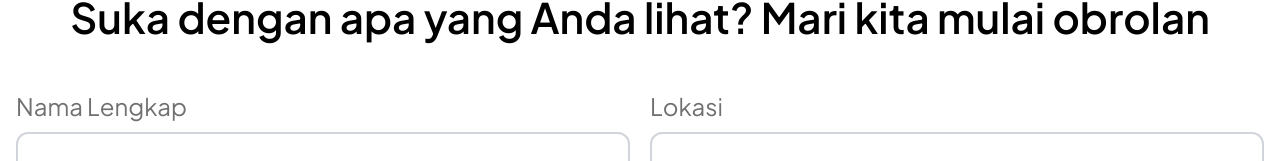
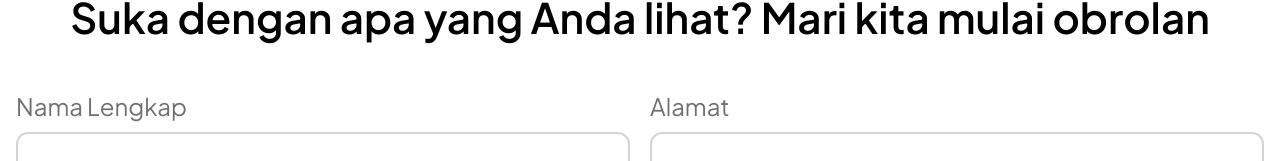
Before and after one commit to muamarzidan/Placeair, a React (Vite) app: page /contact in a window 1280 px wide. Shown: the part 791-952 px from the top of the page. Built offline with nearby package versions, Linux system fonts and the light colour scheme.

Commit message:
feat : responsive and logic contact

```diff
--- a/src/components/ContactForm.jsx
+++ b/src/components/ContactForm.jsx
@@ -120,7 +120,7 @@ export default function ContactForm() {
                 </div>
                 <div className="flex flex-col h-auto gap-6 basis-full sm:basis-1/2">
                     <div id="location-input" className="flex flex-col w-full gap-2">
-                        <label htmlFor="location" className="w-full text-sm font-normal text-left text-fourly sm:text-lg md:text-xl xl:text-3xl">Lokasi</label>
+                        <label htmlFor="location" className="w-full text-sm font-normal text-left text-fourly sm:text-lg md:text-xl xl:text-3xl">Alamat</label>
                         <input
                             type="text"
                             name="location"
```
